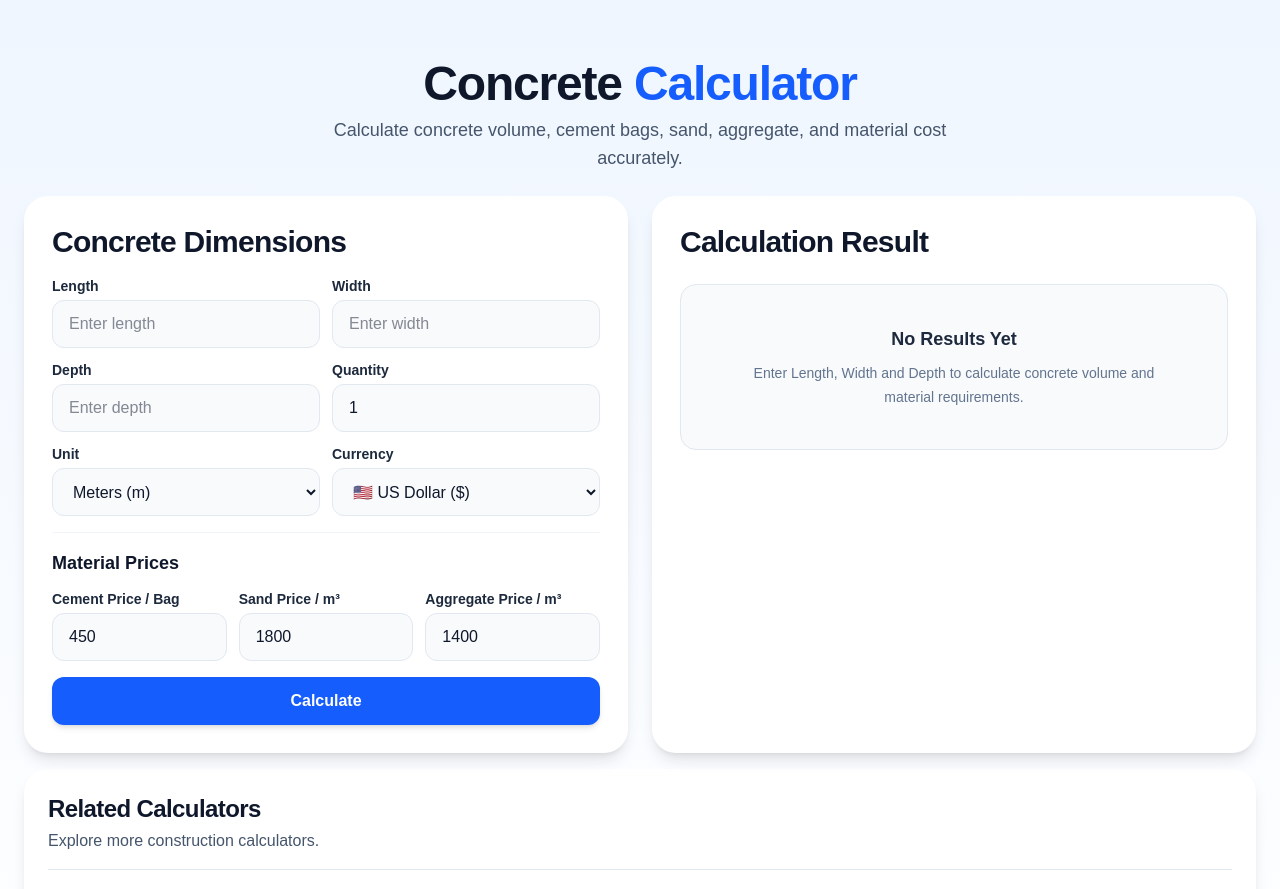
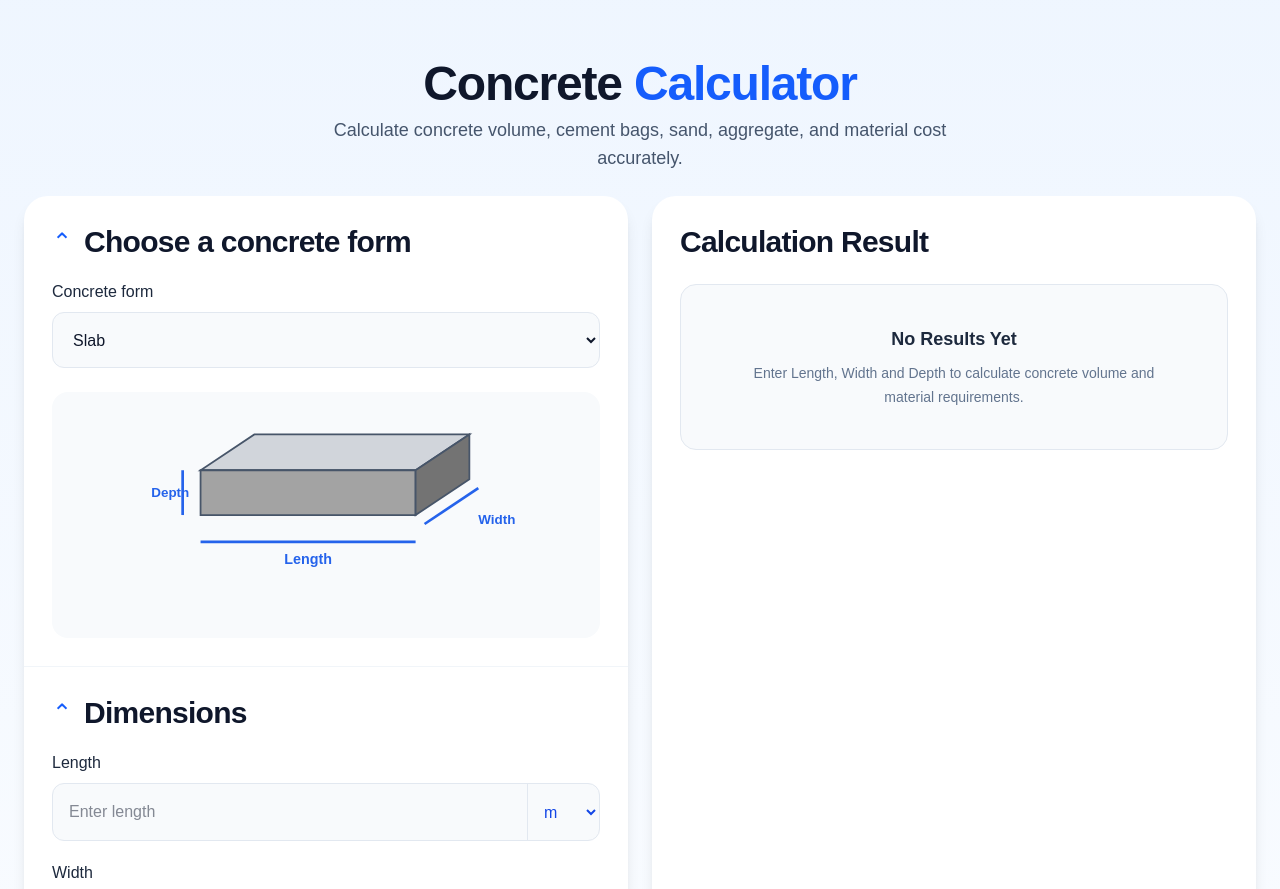
Before and after one commit to km7max-cmd/cornerspan, a Next.js app: page /calculators/concrete in a window 1280 px wide. Shown: the top 889 px of the page. Built offline with nearby package versions, Linux system fonts and the light colour scheme.

Commit message:
Enhance CalculatorForm with concrete forms and styling
Added concrete forms selection and updated styling for input fields and labels. Improved layout and structure of the CalculatorForm component.

```diff
--- a/app/calculators/concrete/components/CalculatorForm.tsx
+++ b/app/calculators/concrete/components/CalculatorForm.tsx
@@ -28,6 +28,15 @@ type CalculatorFormProps = {
   onCalculate: () => void;
 };
 
+const concreteForms = [
+  "Slab",
+  "Wall",
+  "Footer",
+  "Column",
+  "Curb, Gutter Barrier",
+  "Stairs",
+];
+
 export default function CalculatorForm({
   length,
   width,
@@ -51,27 +60,159 @@ export default function CalculatorForm({
   onCalculate,
 }: CalculatorFormProps) {
   const inputClass =
-    "h-12 w-full rounded-xl border border-slate-200 bg-slate-50 px-4 text-base text-slate-900 outline-none transition focus:border-blue-500 focus:bg-white focus:ring-2 focus:ring-blue-100";
+    "h-14 w-full rounded-xl border border-slate-200 bg-slate-50 px-4 text-base text-slate-900 outline-none transition focus:border-blue-500 focus:bg-white focus:ring-2 focus:ring-blue-100";
 
   const selectClass =
-    "h-12 w-full rounded-xl border border-slate-200 bg-slate-50 px-4 text-base text-slate-900 outline-none transition focus:border-blue-500 focus:bg-white focus:ring-2 focus:ring-blue-100";
+    "h-14 w-full rounded-xl border border-slate-200 bg-slate-50 px-4 text-base text-slate-900 outline-none transition focus:border-blue-500 focus:bg-white focus:ring-2 focus:ring-blue-100";
 
   const labelClass =
-    "mb-1 block text-sm font-semibold text-slate-800";
+    "mb-2 block text-base font-medium text-slate-800";
 
   return (
-    <section className="w-full rounded-3xl bg-white p-5 shadow-lg sm:p-7">
+    <section className="w-full overflow-hidden rounded-3xl bg-white shadow-lg">
 
-      <h2 className="mb-4 text-2xl font-bold tracking-tight text-slate-900 sm:text-3xl">
-        Concrete Dimensions
+      {/* Choose Concrete Form */}
+      <div className="p-5 sm:p-7">
+
+        <div className="mb-5 flex items-center gap-3">
+          <span className="text-2xl text-blue-600">⌃</span>
+
+          <h2 className="text-2xl font-bold tracking-tight text-slate-900 sm:text-3xl">
+            Choose a concrete form
           </h2>
+        </div>
+
+        <label className={labelClass}>
+          Concrete form
+        </label>
+
+        <select
+          className={selectClass}
+          defaultValue="Slab"
+        >
+          {concreteForms.map((form) => (
+            <option key={form} value={form}>
+              {form}
+            </option>
+          ))}
+        </select>
+
+        {/* Simple Slab Diagram */}
+        <div className="mt-6 flex justify-center rounded-2xl bg-slate-50 p-5">
+          <svg
+            viewBox="0 0 500 230"
+            className="h-auto w-full max-w-md"
+          >
+            {/* Top */}
+            <polygon
+              points="110,65 350,65 410,25 170,25"
+              fill="#d1d5db"
+              stroke="#475569"
+              strokeWidth="2"
+            />
+
+            {/* Front */}
+            <polygon
+              points="110,65 350,65 350,115 110,115"
+              fill="#a3a3a3"
+              stroke="#475569"
+              strokeWidth="2"
+            />
+
+            {/* Side */}
+            <polygon
+              points="350,65 410,25 410,75 350,115"
+              fill="#737373"
+              stroke="#475569"
+              strokeWidth="2"
+            />
+
+            {/* Length */}
+            <line
+              x1="110"
+              y1="145"
+              x2="350"
+              y2="145"
+              stroke="#2563eb"
+              strokeWidth="3"
+            />
+
+            <text
+              x="230"
+              y="170"
+              textAnchor="middle"
+              fill="#2563eb"
+              fontSize="16"
+              fontWeight="600"
+            >
+              Length
+            </text>
+
+            {/* Width */}
+            <line
+              x1="360"
+              y1="125"
+              x2="420"
+              y2="85"
+              stroke="#2563eb"
+              strokeWidth="3"
+            />
+
+            <text
+              x="420"
+              y="125"
+              fill="#2563eb"
+              fontSize="15"
+              fontWeight="600"
+            >
+              Width
+            </text>
+
+            {/* Depth */}
+            <line
+              x1="90"
+              y1="65"
+              x2="90"
+              y2="115"
+              stroke="#2563eb"
+              strokeWidth="3"
+            />
+
+            <text
+              x="55"
+              y="95"
+              fill="#2563eb"
+              fontSize="15"
+              fontWeight="600"
+            >
+              Depth
+            </text>
+          </svg>
+        </div>
+
+      </div>
 
       {/* Dimensions */}
-      <div className="grid grid-cols-1 gap-3 sm:grid-cols-2">
+      <div className="border-t border-slate-100 p-5 sm:p-7">
+
+        <div className="mb-5 flex items-center gap-3">
+          <span className="text-2xl text-blue-600">⌃</span>
+
+          <h2 className="text-2xl font-bold tracking-tight text-slate-900 sm:text-3xl">
+            Dimensions
+          </h2>
+        </div>
+
+        <div className="space-y-5">
 
           {/* Length */}
           <div>
-          <label className={labelClass}>Length</label>
+            <label className={labelClass}>
+              Length
+            </label>
+
+            <div className="flex overflow-hidden rounded-xl border border-slate-200 bg-slate-50 focus-within:border-blue-500 focus-within:ring-2 focus-within:ring-blue-100">
+
               <input
                 type="number"
                 min="0"
@@ -79,13 +220,32 @@ export default function CalculatorForm({
                 value={length}
                 onChange={(e) => setLength(e.target.value)}
                 placeholder="Enter length"
-            className={inputClass}
+                className="h-14 min-w-0 flex-1 bg-transparent px-4 text-base text-slate-900 outline-none"
               />
+
+              <select
+                value={unit}
+                onChange={(e) => setUnit(e.target.value)}
+                className="h-14 border-l border-slate-200 bg-transparent px-3 text-blue-700 outline-none"
+              >
+                <option value="Meter">m</option>
+                <option value="Feet">ft</option>
+                <option value="Centimeter">cm</option>
+                <option value="Millimeter">mm</option>
+                <option value="Inch">in</option>
+              </select>
+
+            </div>
           </div>
 
           {/* Width */}
           <div>
-          <label className={labelClass}>Width</label>
+            <label className={labelClass}>
+              Width
+            </label>
+
+            <div className="flex overflow-hidden rounded-xl border border-slate-200 bg-slate-50 focus-within:border-blue-500 focus-within:ring-2 focus-within:ring-blue-100">
+
               <input
                 type="number"
                 min="0"
@@ -93,13 +253,32 @@ export default function CalculatorForm({
                 value={width}
                 onChange={(e) => setWidth(e.target.value)}
                 placeholder="Enter width"
-            className={inputClass}
+                className="h-14 min-w-0 flex-1 bg-transparent px-4 text-base text-slate-900 outline-none"
               />
+
+              <select
+                value={unit}
+                onChange={(e) => setUnit(e.target.value)}
+                className="h-14 border-l border-slate-200 bg-transparent px-3 text-blue-700 outline-none"
+              >
+                <option value="Meter">m</option>
+                <option value="Feet">ft</option>
+                <option value="Centimeter">cm</option>
+                <option value="Millimeter">mm</option>
+                <option value="Inch">in</option>
+              </select>
+
+            </div>
           </div>
 
           {/* Depth */}
           <div>
-          <label className={labelClass}>Depth</label>
+            <label className={labelClass}>
+              Height / Depth
+            </label>
+
+            <div className="flex overflow-hidden rounded-xl border border-slate-200 bg-slate-50 focus-within:border-blue-500 focus-within:ring-2 focus-within:ring-blue-100">
+
               <input
                 type="number"
                 min="0"
@@ -107,48 +286,57 @@ export default function CalculatorForm({
                 value={depth}
                 onChange={(e) => setDepth(e.target.value)}
                 placeholder="Enter depth"
-            className={inputClass}
+                className="h-14 min-w-0 flex-1 bg-transparent px-4 text-base text-slate-900 outline-none"
               />
+
+              <select
+                value={unit}
+                onChange={(e) => setUnit(e.target.value)}
+                className="h-14 border-l border-slate-200 bg-transparent px-3 text-blue-700 outline-none"
+              >
+                <option value="Meter">m</option>
+                <option value="Feet">ft</option>
+                <option value="Centimeter">cm</option>
+                <option value="Millimeter">mm</option>
+                <option value="Inch">in</option>
+              </select>
+
+            </div>
           </div>
 
           {/* Quantity */}
           <div>
-          <label className={labelClass}>Quantity</label>
+            <label className={labelClass}>
+              Quantity
+            </label>
+
+            <div className="flex overflow-hidden rounded-xl border border-slate-200 bg-slate-50">
+
               <input
                 type="number"
                 min="1"
+                step="1"
                 value={quantity}
                 onChange={(e) => setQuantity(e.target.value)}
-            placeholder="1"
-            className={inputClass}
+                className="h-14 min-w-0 flex-1 bg-transparent px-4 text-base text-slate-900 outline-none"
               />
+
+              <div className="flex items-center border-l border-slate-200 px-4 text-slate-500">
+                pieces
               </div>
 
             </div>
+          </div>
 
-      {/* Unit + Currency */}
-      <div className="mt-3 grid grid-cols-1 gap-3 sm:grid-cols-2">
-
-        {/* Unit */}
-        <div>
-          <label className={labelClass}>Unit</label>
-
-          <select
-            value={unit}
-            onChange={(e) => setUnit(e.target.value)}
-            className={selectClass}
-          >
-            <option value="Meter">Meters (m)</option>
-            <option value="Feet">Feet (ft)</option>
-            <option value="Centimeter">Centimeters (cm)</option>
-            <option value="Millimeter">Millimeters (mm)</option>
-            <option value="Inch">Inches (in)</option>
-          </select>
+        </div>
       </div>
 
       {/* Currency */}
-        <div>
-          <label className={labelClass}>Currency</label>
+      <div className="border-t border-slate-100 p-5 sm:p-7">
+
+        <label className={labelClass}>
+          Currency
+        </label>
 
         <select
           value={currency}
@@ -163,24 +351,25 @@ export default function CalculatorForm({
           <option value="AUD">🇦🇺 Australian Dollar (A$)</option>
           <option value="CAD">🇨🇦 Canadian Dollar (C$)</option>
         </select>
-        </div>
 
       </div>
 
       {/* Material Prices */}
-      <div className="mt-4 border-t border-slate-100 pt-4">
+      <div className="border-t border-slate-100 p-5 sm:p-7">
 
-        <h3 className="mb-3 text-lg font-semibold text-slate-900">
+        <h3 className="mb-5 text-2xl font-bold text-slate-900">
           Material Prices
         </h3>
 
-        <div className="grid grid-cols-1 gap-3 sm:grid-cols-3">
+        <div className="space-y-4">
 
           {/* Cement */}
           <div>
             <label className={labelClass}>
-              Cement Price / Bag
+              Cement
             </label>
+
+            <div className="flex overflow-hidden rounded-xl border border-slate-200 bg-slate-50 focus-within:border-blue-500 focus-within:ring-2 focus-within:ring-blue-100">
 
               <input
                 type="number"
@@ -188,16 +377,24 @@ export default function CalculatorForm({
                 step="any"
                 value={cementPrice}
                 onChange={(e) => setCementPrice(e.target.value)}
+                className="h-14 min-w-0 flex-1 bg-transparent px-4 text-base text-slate-900 outline-none"
                 placeholder="450"
-              className={inputClass}
               />
+
+              <select className="h-14 border-l border-slate-200 bg-transparent px-3 text-blue-700 outline-none">
+                <option>/ Bag</option>
+              </select>
+
+            </div>
           </div>
 
           {/* Sand */}
           <div>
             <label className={labelClass}>
-              Sand Price / m³
+              Sand
             </label>
+
+            <div className="flex overflow-hidden rounded-xl border border-slate-200 bg-slate-50 focus-within:border-blue-500 focus-within:ring-2 focus-within:ring-blue-100">
 
               <input
                 type="number"
@@ -205,16 +402,25 @@ export default function CalculatorForm({
                 step="any"
                 value={sandPrice}
                 onChange={(e) => setSandPrice(e.target.value)}
+                className="h-14 min-w-0 flex-1 bg-transparent px-4 text-base text-slate-900 outline-none"
                 placeholder="1800"
-              className={inputClass}
               />
+
+              <select className="h-14 border-l border-slate-200 bg-transparent px-3 text-blue-700 outline-none">
+                <option>/ m³</option>
+                <option>/ ft³</option>
+              </select>
+
+            </div>
           </div>
 
           {/* Aggregate */}
           <div>
             <label className={labelClass}>
-              Aggregate Price / m³
+              Aggregate
             </label>
+
+            <div className="flex overflow-hidden rounded-xl border border-slate-200 bg-slate-50 focus-within:border-blue-500 focus-within:ring-2 focus-within:ring-blue-100">
 
               <input
                 type="number"
@@ -222,9 +428,16 @@ export default function CalculatorForm({
                 step="any"
                 value={aggregatePrice}
                 onChange={(e) => setAggregatePrice(e.target.value)}
+                className="h-14 min-w-0 flex-1 bg-transparent px-4 text-base text-slate-900 outline-none"
                 placeholder="1400"
-              className={inputClass}
               />
+
+              <select className="h-14 border-l border-slate-200 bg-transparent px-3 text-blue-700 outline-none">
+                <option>/ m³</option>
+                <option>/ ft³</option>
+              </select>
+
+            </div>
           </div>
 
         </div>
@@ -232,20 +445,24 @@ export default function CalculatorForm({
 
       {/* Error */}
       {error && (
-        <div className="mt-3 rounded-xl border border-red-100 bg-red-50 p-3 text-sm font-medium text-red-600">
+        <div className="mx-5 mb-4 rounded-xl border border-red-100 bg-red-50 p-3 text-sm font-medium text-red-600 sm:mx-7">
           {error}
         </div>
       )}
 
       {/* Calculate */}
+      <div className="p-5 pt-0 sm:px-7 sm:pb-7">
+
         <button
           type="button"
           onClick={onCalculate}
-        className="mt-4 h-12 w-full rounded-xl bg-blue-600 text-base font-semibold text-white shadow-md transition hover:bg-blue-700 active:scale-[0.99]"
+          className="h-14 w-full rounded-xl bg-blue-600 text-lg font-semibold text-white shadow-md transition hover:bg-blue-700 active:scale-[0.99]"
         >
           Calculate
         </button>
 
+      </div>
+
     </section>
   );
 }
```
Lines whose indentation alone changed are shown as unchanged.
